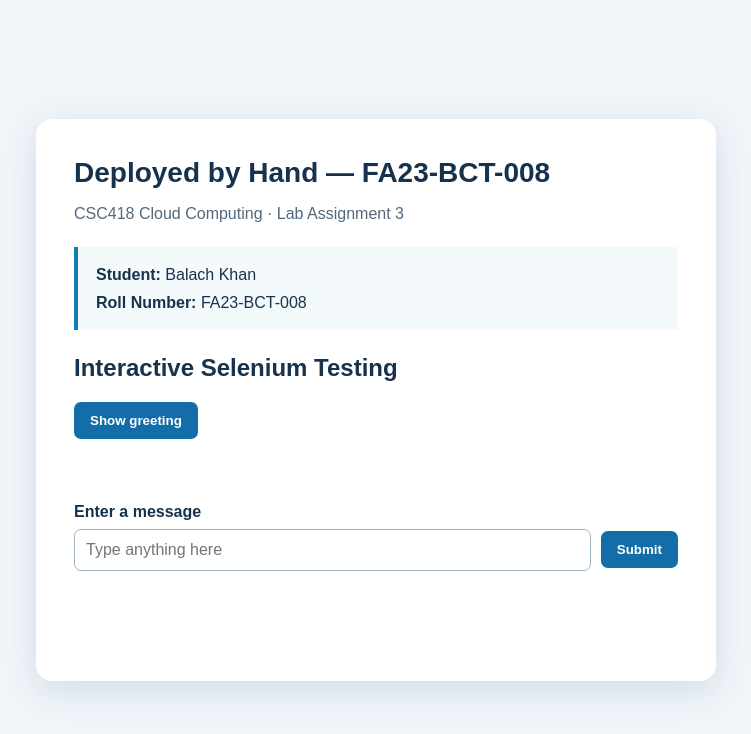
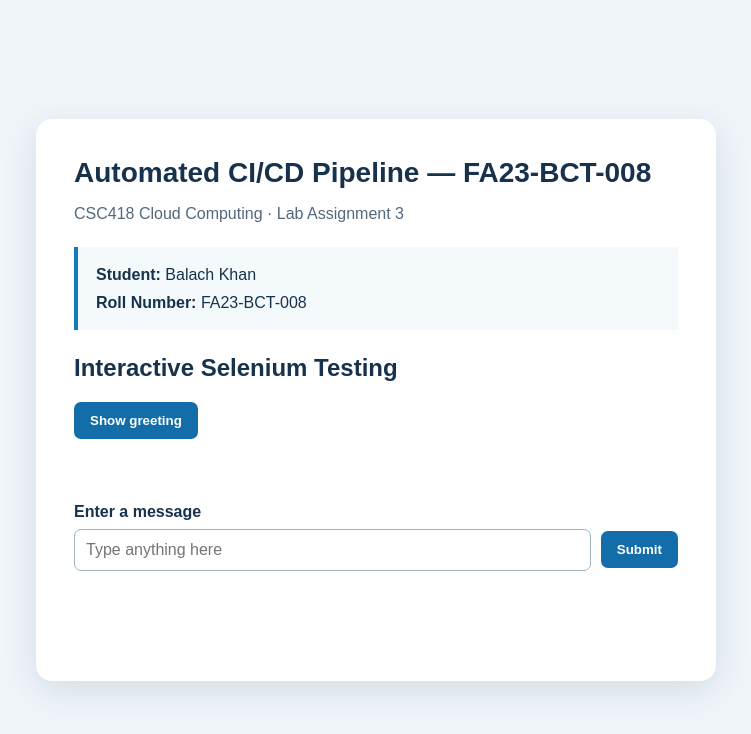
Before and after one commit to balach9305/cicd-assignment-FA23-BCT-008, a plain HTML site: page index.html in a window 1280 px wide. Shown: the whole page, without its empty margins (264-1015 px from the left). Drawn offline with Linux system fonts and the light colour scheme.

Commit message:
Fix heading and restore pipeline

```diff
--- a/index.html
+++ b/index.html
@@ -22,7 +22,7 @@
 </head>
 <body>
   <main>
-    <h1 id="main-heading">Deployed by Hand — FA23-BCT-008</h1>
+    <h1 id="main-heading">Automated CI/CD Pipeline — FA23-BCT-008</h1>
     <p class="muted">CSC418 Cloud Computing · Lab Assignment 3</p>
     <div class="student">
       <div id="student-name"><strong>Student:</strong> Balach Khan</div>
```
